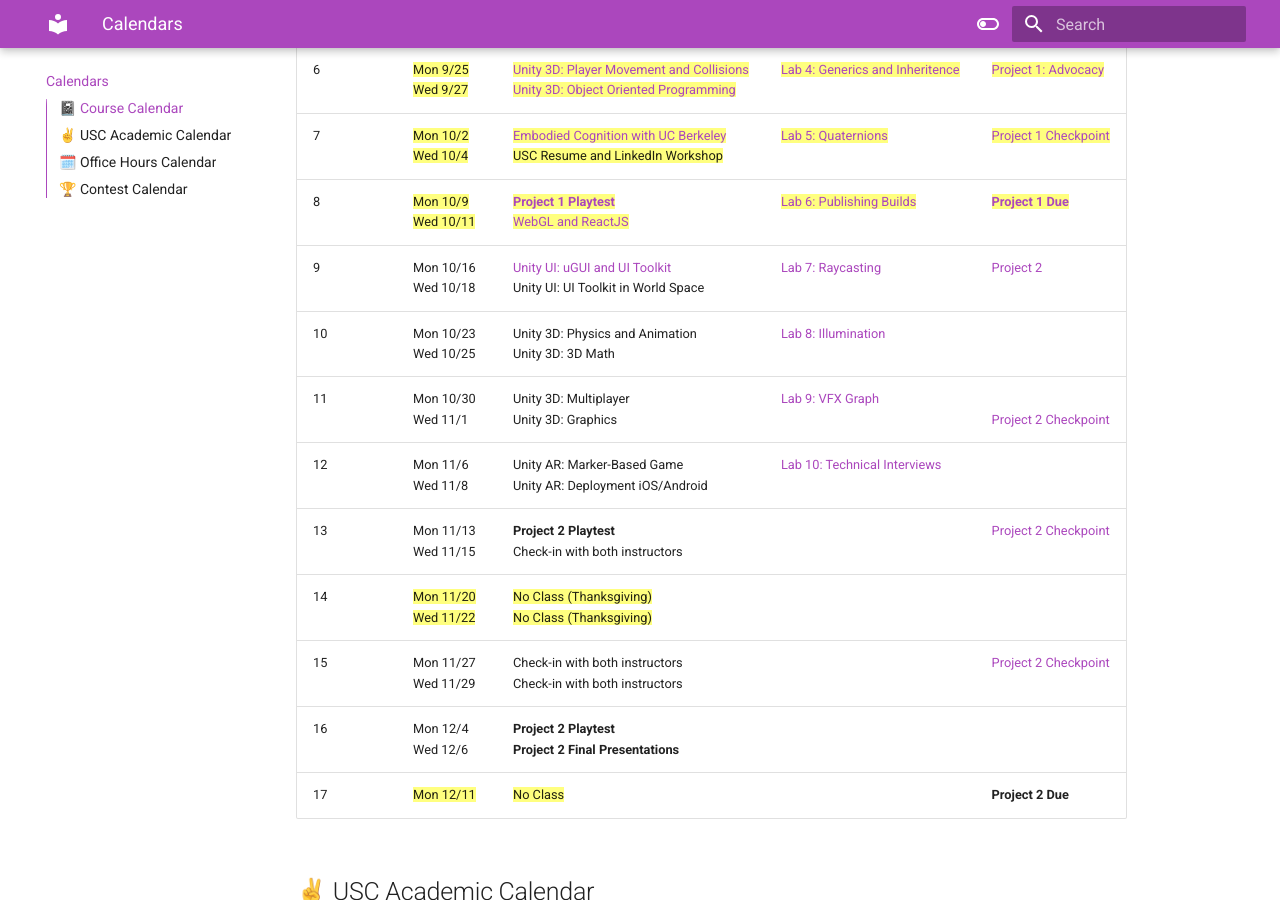
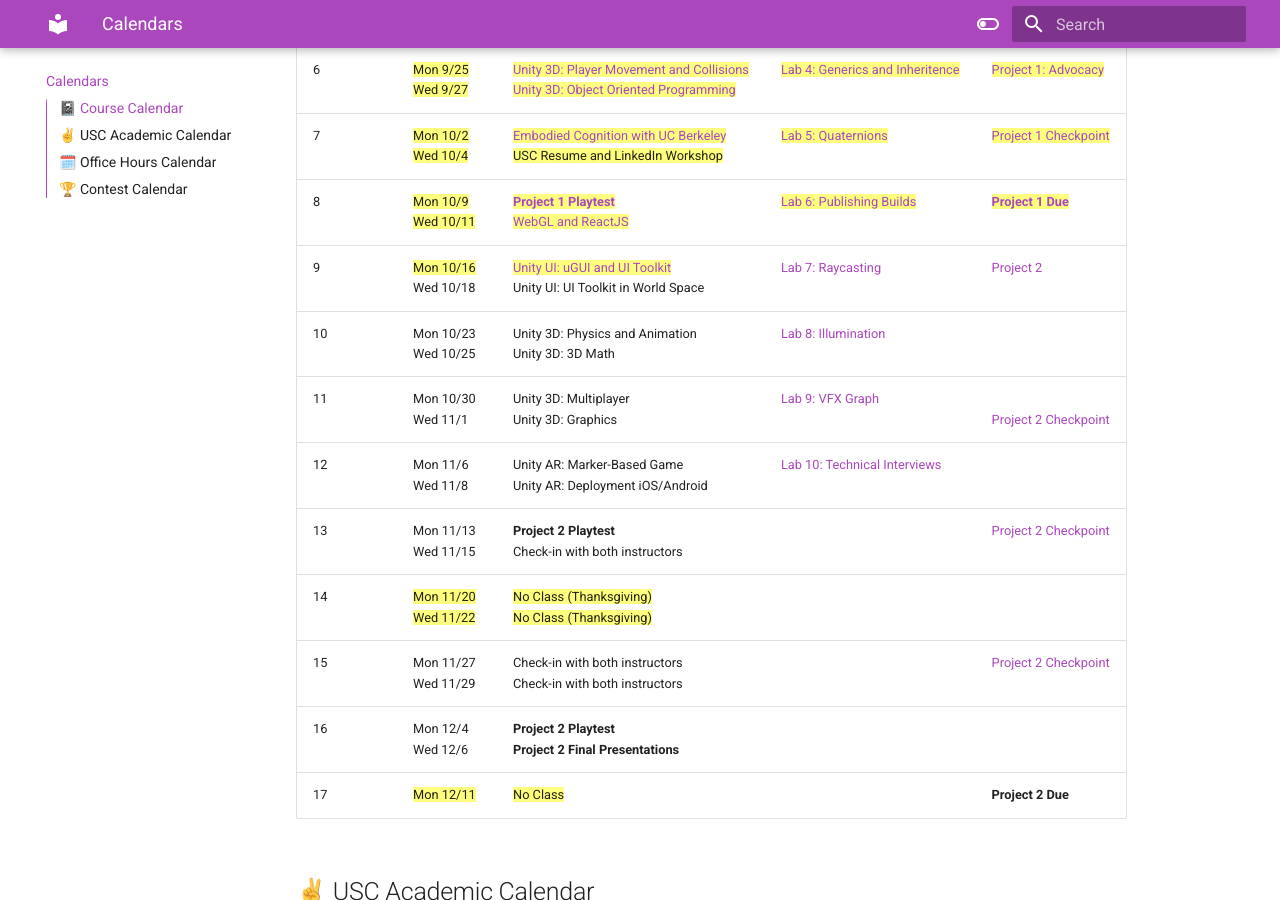
Before and after one commit to usc-ctin583/usc-ctin583.github.io, an MkDocs documentation site: the page built from docs/index.md, in a window 1280 px wide and 900 px high, scrolled down 607 px. Built offline with MkDocs 1.6.1 and Material for MkDocs 9.7.7, drawn with Linux system fonts in a browser that asks for light colours.

```diff
--- a/docs/index.md
+++ b/docs/index.md
@@ -10,7 +10,7 @@
 | 6    |==Mon 9/25== <br> ==Wed 9/27==   | ==[Unity 3D: Player Movement and Collisions](https://www.icloud.com/keynote/01bSAfmd7C45UrRFrT-p8Ezeg#Lecture6)== <br> ==[Unity 3D: Object Oriented Programming](https://www.icloud.com/keynote/0920OrQoVdzLeXbAZZYG6Jp4g#Lecture6)== | ==[Lab 4: Generics and Inheritence](Labs/lab04.md)==| ==[Project 1: Advocacy](./Projects/project1.md)== |
 | 7    | ==Mon 10/2== <br> ==Wed 10/4==   | ==[Embodied Cognition with UC Berkeley](https://bid.berkeley.edu/)== <br> ==USC Resume and LinkedIn Workshop== | ==[Lab 5: Quaternions](Labs/lab05.md)== | ==[Project 1 Checkpoint](./Projects/project1checkpoint.md)== |
 | 8    | ==Mon 10/9== <br> ==Wed 10/11==  | ==[**Project 1 Playtest**](https://www.icloud.com/keynote/032rY3HMcI9uZPbOjrCWyEu8A#Lecture8)== <br> ==[WebGL and ReactJS](https://www.icloud.com/keynote/051QbdWeDu0UYmCHkm2WuFStQ#Lecture8)== | ==[Lab 6: Publishing Builds](Labs/lab06.md)== | ==**[Project 1 Due](Projects/project1due.md)**== |
-| 9    | Mon 10/16 <br> Wed 10/18 | [Unity UI: uGUI and UI Toolkit](https://www.icloud.com/keynote/05dxP82d9x9mFhNSfsZrNJTAA#Lecture7) <br> Unity UI: UI Toolkit in World Space | [Lab 7: Raycasting](Labs/lab07.md) | [Project 2](Projects/project2.md) |
+| 9    | ==Mon 10/16== <br> Wed 10/18 | ==[Unity UI: uGUI and UI Toolkit](https://www.icloud.com/keynote/05dxP82d9x9mFhNSfsZrNJTAA#Lecture7)== <br> Unity UI: UI Toolkit in World Space | [Lab 7: Raycasting](Labs/lab07.md) | [Project 2](Projects/project2.md) |
 | 10   | Mon 10/23 <br> Wed 10/25 | Unity 3D: Physics and Animation <br> Unity 3D: 3D Math | [Lab 8: Illumination](Labs/lab08.md) |
 | 11   | Mon 10/30 <br> Wed 11/1  | Unity 3D: Multiplayer <br> Unity 3D: Graphics | [Lab 9: VFX Graph](Labs/lab09.md) | <br> [Project 2 Checkpoint](Projects/project2checkpoint1.md) |
 | 12   | Mon 11/6 <br> Wed 11/8   | Unity AR: Marker-Based Game <br> Unity AR: Deployment iOS/Android | [Lab 10: Technical Interviews](Labs/lab10.md) |
```
